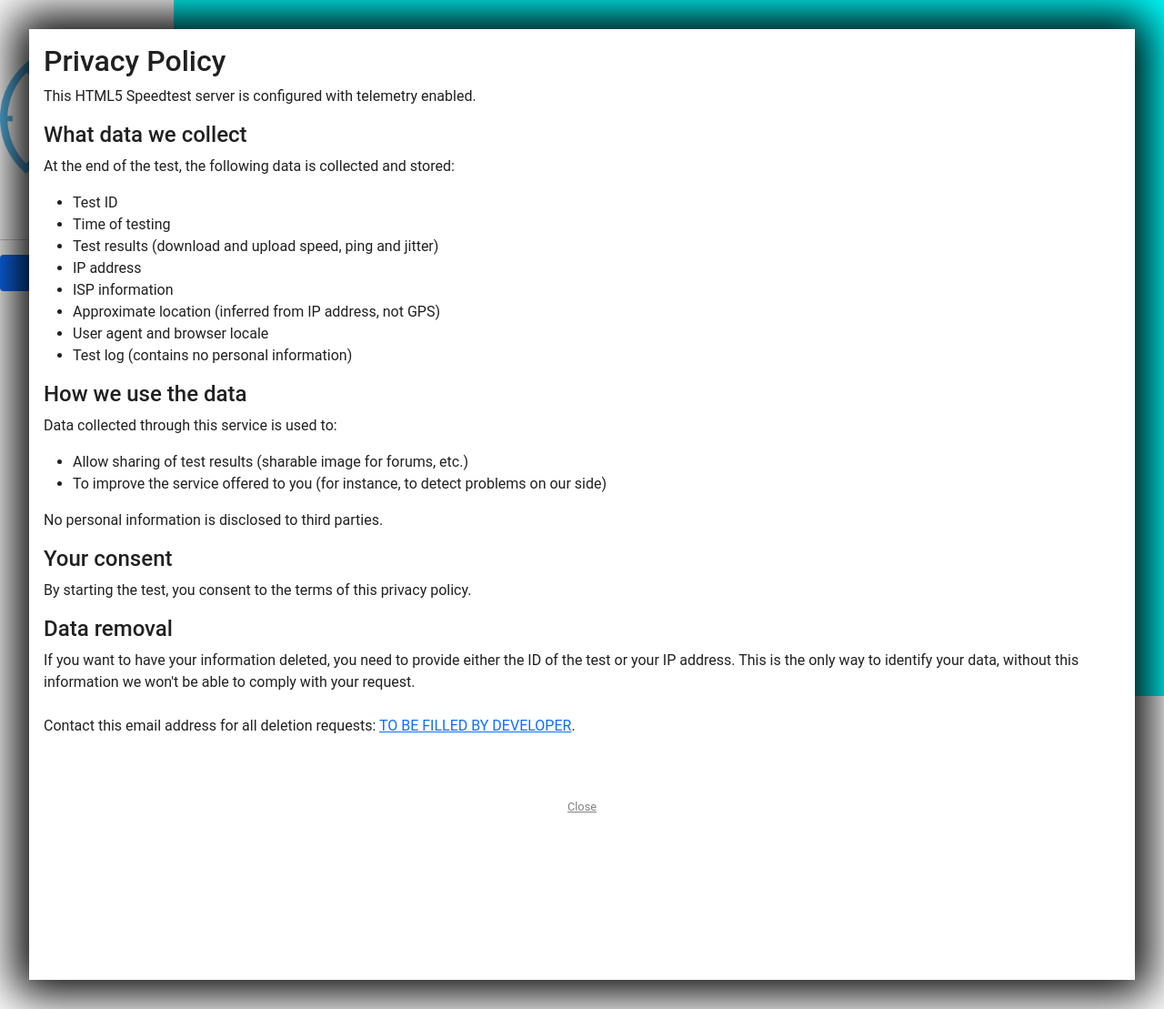
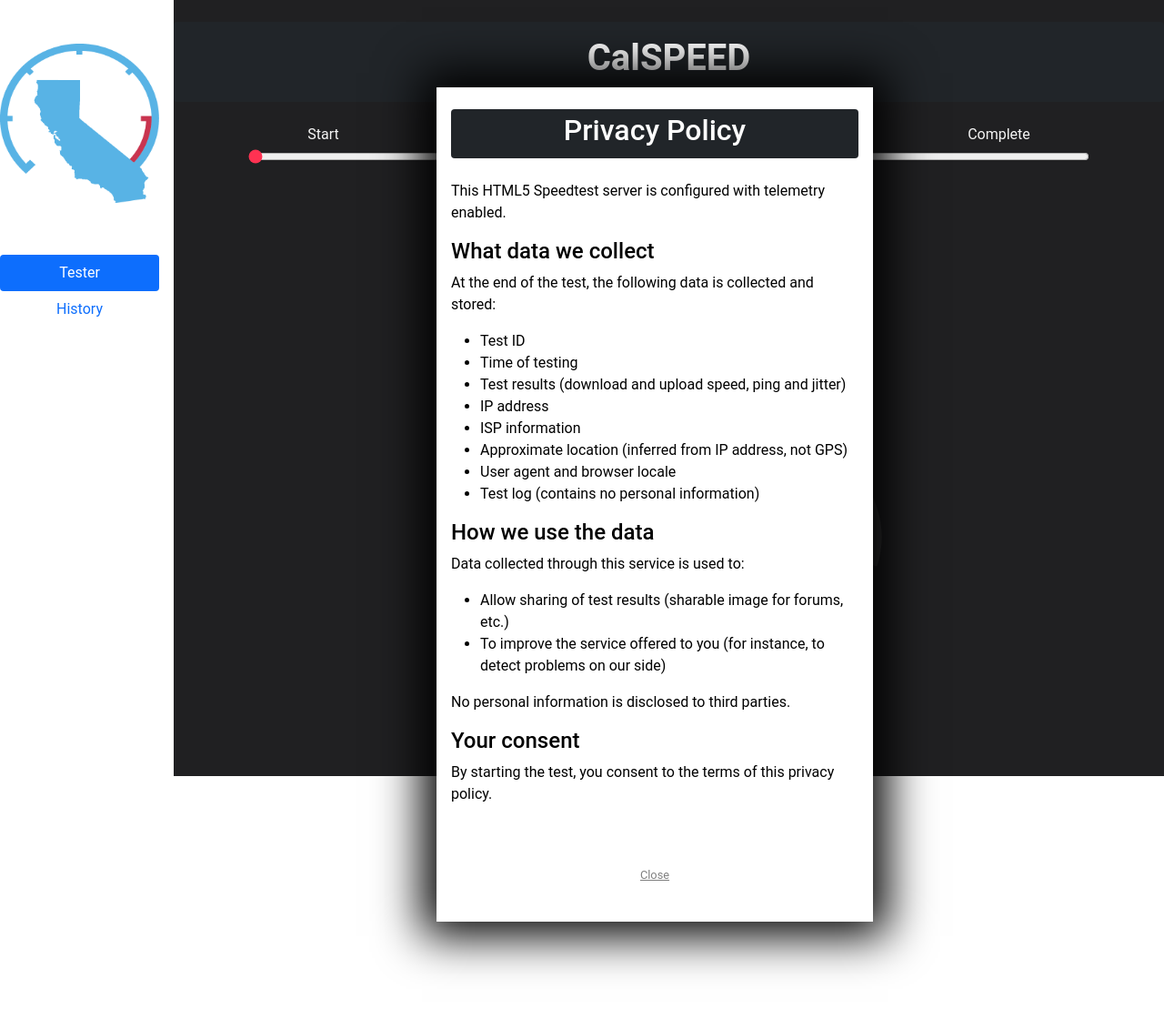
Before and after one commit to parw8649/CalSPEED-Web-Application, a PHP site: page /homepage.html in a window 1280 px wide, after a click on "Privacy". Shown: the whole page at 91% size. Run offline with PHP 8.4, Linux system fonts and the light colour scheme; a map, chart or similar area stays blank.

Commit message:
UI changes

```diff
--- a/backend/getHistory.php
+++ b/backend/getHistory.php
@@ -1,5 +1,6 @@
 <?php
-include("db.php");
+#include("db.php");
+require_once '../results/telemetry_db.php';
 
 # fetch query
 function fetch_data(){
--- a/css/homepage.css
+++ b/css/homepage.css
@@ -1,7 +1,7 @@
 datalist {
     display: flex;
     justify-content: space-around;
-    color: grey;
+    color: whitesmoke;
     width: 100%;
     text-align: center;
 }
@@ -22,12 +22,9 @@
 
 #v-pills-tabContent {
     width: 100%;
+    background-color: #202022;
 }
 
 table {
     text-align: center;
 }
-
-#v-pills-tabContent {
-    background-color: aqua;
-}
--- a/css/speedtest.css
+++ b/css/speedtest.css
@@ -2,14 +2,11 @@
 html,body{
     border:none; padding:0; margin:0;
     background:#FFFFFF;
-    color:#202020;
+    color:#FFFFFF;
 }
 body{
     text-align:center;
     font-family:"Roboto",sans-serif;
-}
-h1{
-    color:#404040;
 }
 #startStopBtn{
     display:inline-block;
@@ -116,10 +113,10 @@
 }
 #privacyPolicy{
     position:fixed;
-    top:2em;
-    bottom:2em;
-    left:2em;
-    right:2em;
+    top:6em;
+    bottom:6em;
+    left:30em;
+    right:20em;
     overflow-y:auto;
     width:auto;
     height:auto;
@@ -127,7 +124,11 @@
     z-index:999999;
     text-align:left;
     background-color:#FFFFFF;
+    color: #000000;
     padding:1em;
+}
+#privacyTitle {
+    text-align: center;
 }
 a.privacy{
     text-align:center;
--- a/homepage.html
+++ b/homepage.html
@@ -26,7 +26,8 @@
 		-->
 	</div>
 	<div class="tab-content" id="v-pills-tabContent">
-		<br><br>
+		<div class="mt-4 p-3 bg-dark text-white rounded"><h1><strong>CalSPEED</strong></h1></div>
+		<br>
 		<!-- Tester tab -->
 		<div class="tab-pane fade show active" id="v-pills-tester" role="tabpanel" aria-labelledby="v-pills-tester-tab">
 			<div class="status-slider">
@@ -57,13 +58,19 @@
 						</div>
 						<div class="testGroup">
 							<div class="testArea">
-								<div class="testName">Download</div>
+								<div class="testName">
+								<img src="images/download_icon.png" height="25" width="25">
+									Download
+								</div>
 								<canvas id="dlMeter" class="meter"></canvas>
 								<div id="dlText" class="meterText"></div>
 								<div class="unit">Mbps</div>
 							</div>
 							<div class="testArea">
-								<div class="testName">Upload</div>
+								<div class="testName">
+									<img src="images/upload_icon.png" height="25" width="25">
+									Upload
+								</div>
 								<canvas id="ulMeter" class="meter"></canvas>
 								<div id="ulText" class="meterText"></div>
 								<div class="unit">Mbps</div>
@@ -80,7 +87,7 @@
 					</div>
 				</div>
 				<div id="privacyPolicy" style="display:none">
-					<h2>Privacy Policy</h2>
+					<div class="mt-2 p-1 bg-dark text-white rounded" id="privacyTitle"><h2>Privacy Policy</h2></div><br>
 					<p>This HTML5 Speedtest server is configured with telemetry enabled.</p>
 					<h4>What data we collect</h4>
 					<p>
@@ -109,11 +116,6 @@
 					<p>
 						By starting the test, you consent to the terms of this privacy policy.
 					</p>
-					<h4>Data removal</h4>
-					<p>
-						If you want to have your information deleted, you need to provide either the ID of the test or your IP address. This is the only way to identify your data, without this information we won't be able to comply with your request.<br/><br/>
-						Contact this email address for all deletion requests: <a href="mailto:PUT@YOUR_EMAIL.HERE">TO BE FILLED BY DEVELOPER</a>.
-					</p>
 					<br/><br/>
 					<div class="closePrivacyPolicy">
 						<a class="privacy" href="#" onclick="I('privacyPolicy').style.display='none'">Close</a>
@@ -125,8 +127,8 @@
 		<!-- History tab -->
 		<div class="tab-pane fade" id="v-pills-history" role="tabpanel" aria-labelledby="v-pills-history-tab">
 			<div class="table-responsive">
-				<table class="table table-hover">
-					<thead class="table">
+				<table class="table table-striped table-dark table-hover">
+					<thead class="table table-striped table-dark table-hover">
 						<tr>
 							<th>Date</th>
 							<th>IP</th>
--- a/js/homepage.js
+++ b/js/homepage.js
@@ -4,8 +4,8 @@
 s.setParameter("telemetry_level","basic"); //enable telemetry
 
 var meterBk=/Trident.*rv:(\d+\.\d+)/i.test(navigator.userAgent)?"#EAEAEA":"#80808040";
-var dlColor="#6060AA",
-	ulColor="#616161";
+var dlColor="#66ffff",
+	ulColor="#bf00ff";
 var progColor=meterBk;
 
 //CODE FOR GAUGES
@@ -56,10 +56,11 @@
 		initUI();
 	}else{
 		//test is not running, begin
-		I("customRange3").value="6";
+		I("customRange3").value="1";
 		I("startStopBtn").className="running";
 		I("shareArea").style.display="none";
 		s.onupdate=function(data){
+			I("customRange3").value="6";
             uiData=data;
 		};
 		s.onend=function(aborted){
```
Also changed, not shown: images/download_icon.png (added), images/upload_icon.png (added).
